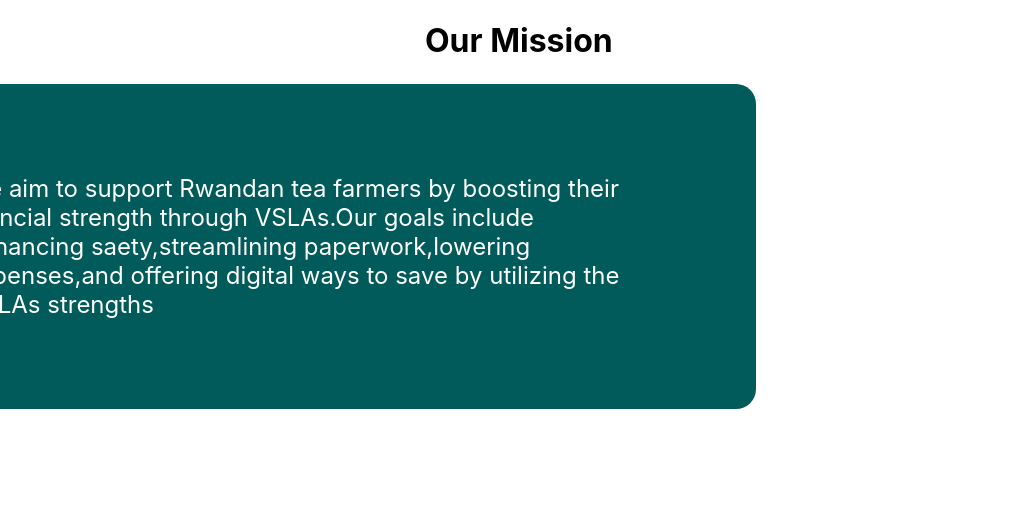
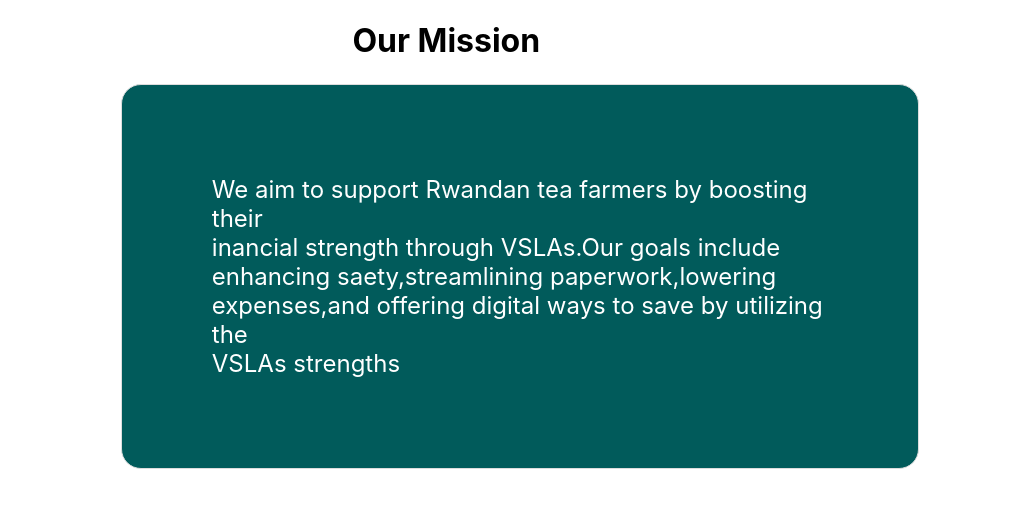
Before and after one commit to akirachix/Samaa-Informational, a React (Create React App) app in the folder econtrust/: page / in a window 1024 px wide. Shown: the top 508 px of the page. Built offline with nearby package versions, Linux system fonts and the light colour scheme.

Commit message:
made changes

```diff
--- a/econtrust/src/mission/index.css
+++ b/econtrust/src/mission/index.css
@@ -44,7 +44,7 @@
 }
 
 
-@media screen and (max-width:667px) {
+/* @media screen and (max-width:667px) {
 
 
     .textpara{
@@ -86,7 +86,7 @@
         box-shadow: 0 4px 8px rgba(red, green, blue, alpha);
         padding: 90px;
         margin-left: -1%;
-        margin-right: 80px;
+        margin-right: 50px;
         max-width: 700px;
 
 
@@ -95,21 +95,26 @@
 
 }
 
-@media screen and (min-width:820px) and (max-width:1180px) {
-    .textpara{
-        border: 1px ;
-        /* position: absolute; */
-        padding: 90px;
-        padding-left: 20px;
-        margin-left: -17%;
-        max-width: 700px;
-        transition: box-shadow 0.3s ease;
-        background-color: #015B5B;
-        color: white;
-        font-size: 24px;
 
-     }
+
+
+
+@media screen and (min-width:600px) and (max-width:1024px) {
+
+ .textpara{
+    border: 1px solid #ddd;
+    border-radius: 20px;
+    padding: 90px;
+    margin-left: 7.5%;
+    max-width: 500px;
+
+
+ }
+
+
 }
+
+
 
 
 @media screen and (max-width:915px) {
@@ -129,105 +134,21 @@
         margin-left: 70px;
      }
 
-}
-
-
-
-/* @media (min-width:375px) and (max-width: 667px){
-
- .textpara{
-    border: 1px  #ddd;
-    padding: 70px;
-    margin-left: 2%;
-    max-width: 180px;
-    margin-right: 0px;
-
-
- }
-
- .mission-text {
-    margin-left: 55%;
-}
-
-}
-
-@media (min-width:414px) and (max-width: 896px){
-    .textpara{
-        border: 1px solid #ddd;
-
-        padding: 90px;
-        margin-left: 17%;
-        max-width: 700px;
-
-
-     }
-}
-
-
-
-@media (min-width:390px) and (max-width: 884px){
-
-    .textpara{
-        border: 1px ;
-        padding: 80px;
-        margin-left: 15%;
-        max-width: 180px;
-        transition: box-shadow 0.3s ease;
-        background-color: #015B5B;
-        color: white;
-        font-size: 24px;
-
-     }
-
-}
-
-@media (min-width:393px) and (max-width: 470px){
-    .textpara{
-        border: 1px ;
-        padding: 70px;
-        margin-left: 10%;
-        max-width: 200px;
-        transition: box-shadow 0.3s ease;
-        background-color: #015B5B;
-        color: white;
-        font-size: 24px;
-
-     }
 } */
 
 
 
 
+@media screen and (min-width:280px) and (max-width:360px) {
+    .textpara{
+        border: 1px solid #ddd;
+        border-radius: 20px;
+        box-shadow: 0 4px 8px rgba(red, green, blue, alpha);
+        padding: 40px;
+        margin-left: -9.6%;
+        margin-right: 3px;
+        max-width: 300px;
 
-/* @media (min-width:360px) and (max-width: 740px){
-    .textpara{
-        border: 1px ;
-        padding: 80px;
-        margin-left: 15%;
-        max-width: 150px;
-        transition: box-shadow 0.3s ease;
-        background-color: #015B5B;
-        color: white;
-        font-size: 24px;
-
-     }
-
-
-}
-
-
-@media (min-width:820px) and (max-width: 1180px){
-    .textpara{
-        border: 1px ;
-        padding: 70px;
-        margin-left: 10%;
-        max-width: 900px;
-
-     }
-
-     .tbox{
-        margin-left: 180px;
-        max-width: 900px;
 
      }
 
@@ -237,19 +158,16 @@
 }
 
 
+@media screen and (min-width:375px) and (max-width:440px) {
+    .textpara{
+        border: 1px solid #ddd;
+        border-radius: 20px;
+        box-shadow: 0 4px 8px rgba(red, green, blue, alpha);
+        padding: 70px;
+        margin-left: -3.5%;
+        margin-right: 25px;
+        max-width: 700px;
 
-@media (min-width:768px) and (max-width: 1024px){
-    .textpara{
-        border: 1px ;
-        padding: 70px;
-        margin-left: 10%;
-        max-width: 900px;
-
-     }
-
-     .tbox{
-        margin-left: 230px;
-        max-width: 900px;
 
      }
 
@@ -259,319 +177,13 @@
 
 }
 
-@media (min-width:912px) and (max-width: 1368px){
+
+@media screen and (min-width:540px) and (max-width:600px) {
     .textpara{
-        border: 1px;
-        border-radius: 20px;
-        box-shadow: 0 4px 8px rgba(red, green, blue, alpha);
-        padding: 70px;
-        margin-left: 15%;
-        max-width: 900px;
-        transition: box-shadow 0.3s ease;
-        background-color: #015B5B;
-        color: white;
-        font-size: 24px;
+        padding: 90px;
+        margin-left: 2%;
+        margin-right: 65px;
 
-     }
-
-     .mission-text{
-        margin-left: 120px;
-     }
-
-
-}
-
-@media (min-width:768px) and (max-width: 1024px){
-    .textpara{
-        border: 1px;
-        border-radius: 20px;
-        box-shadow: 0 4px 8px rgba(red, green, blue, alpha);
-        padding: 70px;
-        margin-left: 15%;
-        max-width: 900px;
-        transition: box-shadow 0.3s ease;
-        background-color: #015B5B;
-        color: white;
-        font-size: 24px;
-
-     }
-
-     .mission-text{
-        margin-left: 60px;
-     }
-
-
-}
-
-@media (min-width:280px) and (max-width: 653px){
-    .textpara{
-        margin-right: 0px;
-        margin-left: 60px;
-    }
-
-    .tbox{
-        margin-right: 0.0px;
-        margin-left: -54px;
-
-    }
-
-    .mission-text{
-        margin-left: 88px;
-       }
-
-
-}
-
-@media (min-width:412px) and (max-width: 915px){
-    .textpara{
-        border: 1px ;
-        padding: 80px;
-        margin-left: 17%;
-        max-width: 150px;
-        transition: box-shadow 0.3s ease;
-        background-color: #015B5B;
-        color: white;
-        font-size: 24px;
-
-     }
-
-
-
-}
-
-
-@media (min-width:600px) and (max-width: 1024px){
-    .textpara{
-        border: 1px solid #ddd;
-        border-radius: 20px;
-        box-shadow: 0 4px 8px rgba(red, green, blue, alpha);
-        padding: 99.5px;
-        margin-left: 17%;
-        max-width: 217px;
-        transition: box-shadow 0.3s ease;
-        background-color: #015B5B;
-        color: white;
-        font-size: 24px;
-        margin-right: 35.4px;
-        margin-left: 90px;
-
-}
-}
-
-
-@media (min-width:800px) and (max-width: 1280px){
-    .textpara{
-        border: 1px solid #ddd;
-        border-radius: 20px;
-        box-shadow: 0 4px 8px rgba(red, green, blue, alpha);
-        padding: 99.5px;
-        margin-left: 17%;
-        max-width: 217px;
-        transition: box-shadow 0.3s ease;
-        background-color: #015B5B;
-        color: white;
-        font-size: 24px;
-        margin-right: 35.4px;
-        margin-left: 300px;
-
-}
-
-.mission-text{
-    margin-left: 420px;
-}
-
-
-
-}
-
-
-@media (min-width:540px) and (max-width: 740px){
-    .textpara{
-        border: 1px solid #ddd;
-        border-radius: 20px;
-        box-shadow: 0 4px 8px rgba(red, green, blue, alpha);
-        padding: 90px;
-        margin-left: 17%;
-        max-width: 217px;
-        transition: box-shadow 0.3s ease;
-        background-color: #015B5B;
-        color: white;
-        font-size: 24px;
-
-     }
-
-
-
-
-}
-
-@media (min-width:412px) and (max-width: 914px){
-    .textpara{
-        border: 1px solid #ddd;
-        border-radius: 20px;
-        box-shadow: 0 4px 8px rgba(red, green, blue, alpha);
-        padding: 90px;
-        margin-left: 17%;
-        max-width: 217px;
-        transition: box-shadow 0.3s ease;
-        background-color: #015B5B;
-        color: white;
-        font-size: 24px;
-        margin-right: 30.4px;
-        margin-left: 88px;
-
-     }
-
-}
-
-@media (min-width:375px) and (max-width: 667px){
-
-
- .textpara{
-    border: 1px ;
-    padding: 70px;
-    margin-left: 17%;
-    max-width: 200px;
-    transition: box-shadow 0.3s ease;
-    background-color: #015B5B;
-    color: white;
-    font-size: 24px;
-
- }
-
-
-}
-
-
-@media (min-width:600px) and (max-width: 1024px){
-    .textpara{
-        border: 1px ;
-        padding: 90px;
-        margin-left: -9%;
-        max-width: 500px;
-
-
-     }
-
-     .mission-text{
-        margin-left: 170px;
-     }
-
-}
-
-@media (min-width:412px) and (max-width: 914px){
-    .textpara{
-        border: 1px solid #ddd;
-        padding: 90px;
-        margin-left: 18%;
-        max-width: 700px;
-
-     }
-
-
-     .mission-text{
-        margin-left: 160px;
-     }
-}
-
-@media (min-width:390px) and (max-width: 884px){
-    .textpara{
-        border: 1px ;
-        padding: 70px;
-        margin-left: 15%;
-        max-width: 300px;
-        margin-right: 12.5px;
-        transition: box-shadow 0.3s ease;
-        background-color: #015B5B;
-        color: white;
-        font-size: 24px;
-
-     }
-
-     .mission-text{
-        margin-left: 150px;
-     }
-
-
-}
-
-@media (min-width:360px) and (max-width: 740px){
-    .textpara{
-        border: 1px ;
-        padding: 70px;
-        margin-left: 16.5%;
-        max-width: 300px;
-        margin-right: 10.5px;
-        transition: box-shadow 0.3s ease;
-        background-color: #015B5B;
-        color: white;
-        font-size: 24px;
-
-     }
-
-     .mission-text{
-        margin-left: 140px;
-     }
-
-}
-
-@media (min-width:412px) and (max-width: 455px){
-    .textpara{
-        border: 1px ;
-        padding: 70px;
-        margin-left: 13.5%;
-        max-width: 300px;
-        margin-right: 10.5px;
-        transition: box-shadow 0.3s ease;
-        background-color: #015B5B;
-        color: white;
-        font-size: 24px;
-
-     }
-
-     .mission-text{
-        margin-left: 140px;
-     }
-
-}
-
-@media (min-width:820px) and (max-width: 1180px){
-    .textpara{
-        border: 1px solid #ddd;
-        margin-left: -24%;
-        margin-right: 90px;
-        max-width: 700px;
-
-     }
-
-     .mission-text{
-        margin-left: 80px;
-     }
-
-
-}
-
-@media (min-width:768px) and (max-width: 1024px){
-    .textpara{
-        border: 1px solid #ddd;
-        margin-left: -24%;
-        margin-right: 100px;
-        max-width: 700px;
-
-     }
-
-     .mission-text{
-        margin-left: 40px;
-     }
-
-}
-
-@media (min-width:912px) and (max-width: 1368px){
-    .textpara{
-        border: 1px solid #ddd;
-        margin-left: -20%;
-        margin-right: 100px;
-        max-width: 700px;
 
      }
 
@@ -582,38 +194,58 @@
 }
 
 
-@media (min-width:600px) and (max-width: 1024px){
+@media screen and (min-width:768px) and (max-width:828px) {
     .textpara{
         border: 1px solid #ddd;
+        border-radius: 20px;
+        box-shadow: 0 4px 8px rgba(red, green, blue, alpha);
         padding: 90px;
-        margin-left: -17%;
-        max-width: 700px;
+        margin-left: 3%;
+        margin-right: 95.5px;
 
 
      }
 
+     .mission-text{
+        margin-left: 190px;
+     }
+
+}
+
+@media screen and (min-width:912px) and (max-width:1072px) {
+
+ .textpara{
+    border: 1px solid #ddd;
+    border-radius: 20px;
+    box-shadow: 0 4px 8px rgba(red, green, blue, alpha);
+    padding: 90px;
+    margin-left: 2%;
+    margin-right: 105px;
+    max-width: 700px;
+
+
+
+ }
+ .mission-text{
+    margin-left: 250px;
+ }
+
 }
 
 
-@media (min-width:800px) and (max-width: 1280px){
+@media screen and (min-width:1200px) and (max-width:1280px) {
     .textpara{
         border: 1px solid #ddd;
         border-radius: 20px;
         box-shadow: 0 4px 8px rgba(red, green, blue, alpha);
-        padding: 100px;
-        margin-left: -3.5%;
-        margin-right: 15px;
-        max-width: 800px;
+        padding: 90px;
+        margin-left: 6%;
+        max-width: 700px;
         transition: box-shadow 0.3s ease;
         background-color: #015B5B;
         color: white;
         font-size: 24px;
 
      }
-     .mission-text{
-        margin-left: 340px;
-     }
 
 }
-
- */
```
